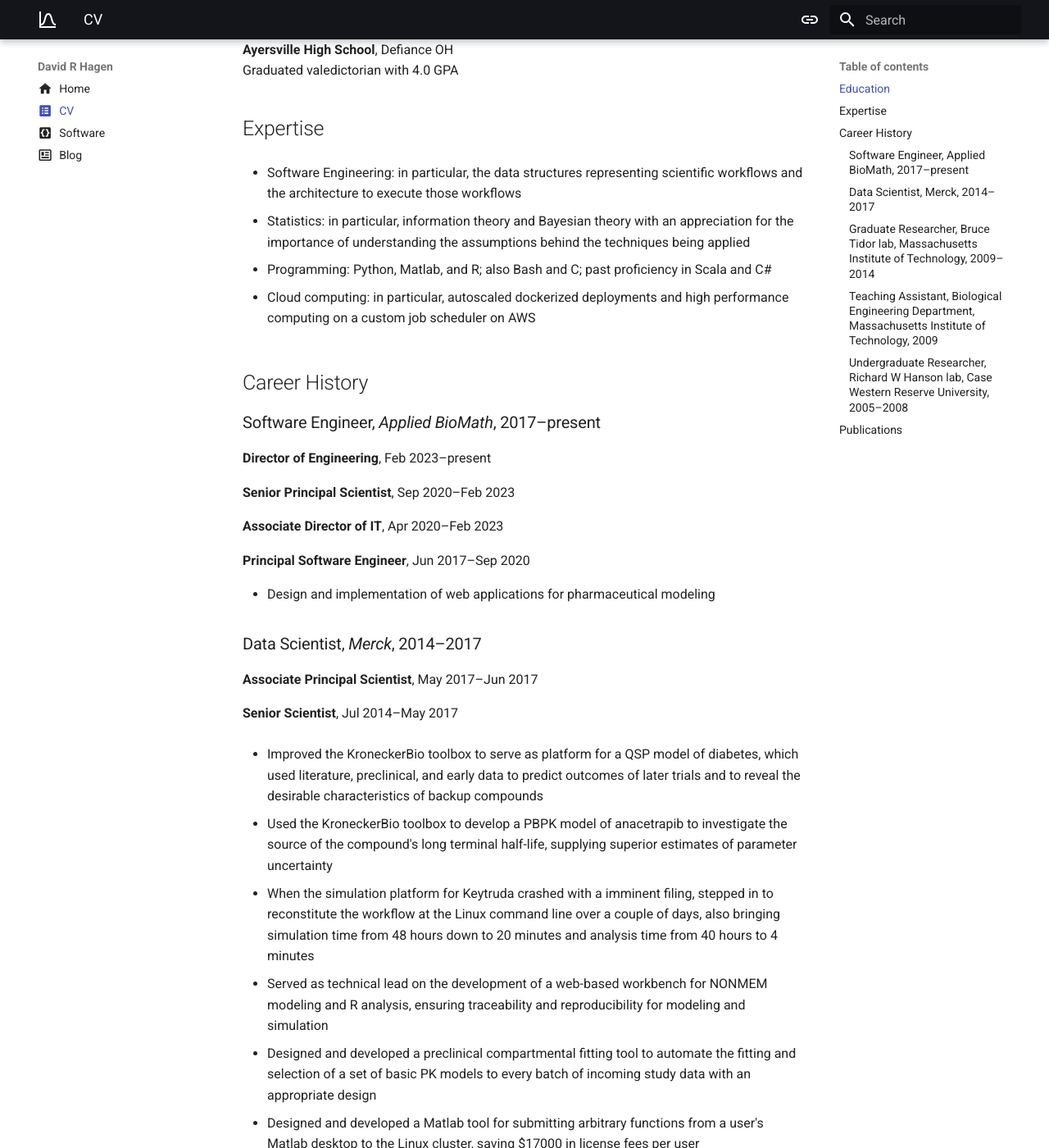
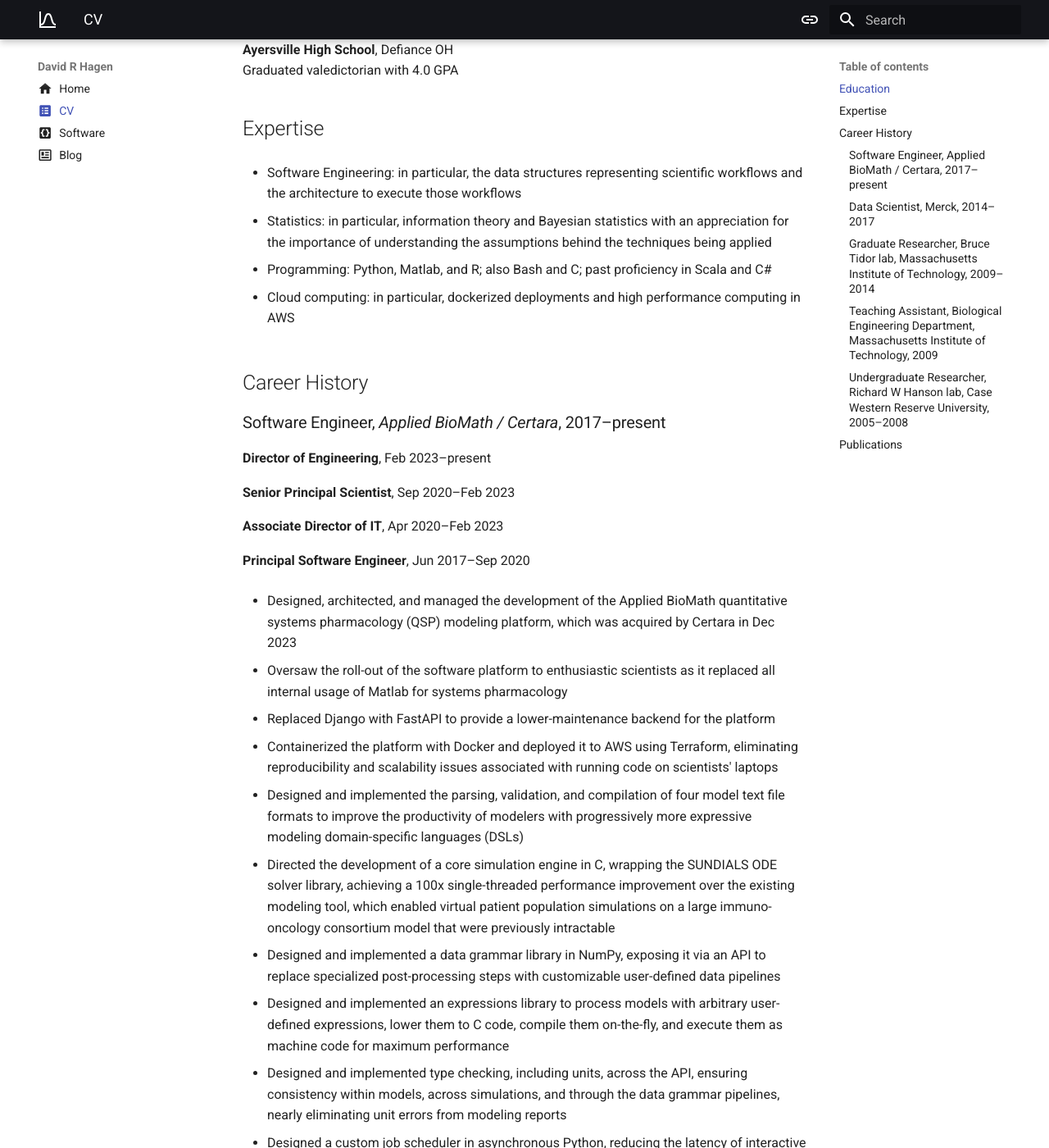
Before and after one commit to drhagen/drhagen.com, an MkDocs documentation site: the page built from docs/cv.md, in a window 1280 px wide and 1400 px high, scrolled down 343 px. Shown: the whole window at 82% size. Built offline with MkDocs 1.6.1 and Material for MkDocs 9.7.7, drawn with Linux system fonts in a browser that asks for light colours; some of the changed text lies outside the part shown.

Commit message:
Add Applied BioMath experience

```diff
--- a/docs/cv.md
+++ b/docs/cv.md
@@ -20,15 +20,15 @@
 
 - Software Engineering: in particular, the data structures representing scientific workflows and the architecture to execute those workflows
 
-- Statistics: in particular, information theory and Bayesian theory with an appreciation for the importance of understanding the assumptions behind the techniques being applied
+- Statistics: in particular, information theory and Bayesian statistics with an appreciation for the importance of understanding the assumptions behind the techniques being applied
 
 - Programming: Python, Matlab, and R; also Bash and C; past proficiency in Scala and C#
 
-- Cloud computing: in particular, autoscaled dockerized deployments and high performance computing on a custom job scheduler on AWS
+- Cloud computing: in particular, dockerized deployments and high performance computing in AWS
 
 ## Career History
 
-### Software Engineer, *Applied BioMath*, 2017–present
+### Software Engineer, *Applied BioMath / Certara*, 2017–present
 
 **Director of Engineering**, Feb 2023–present
 
@@ -38,7 +38,25 @@
 
 **Principal Software Engineer**, Jun 2017–Sep 2020
 
-- Design and implementation of web applications for pharmaceutical modeling
+- Designed, architected, and managed the development of the Applied BioMath quantitative systems pharmacology (QSP) modeling platform, which was acquired by Certara in Dec 2023
+
+- Oversaw the roll-out of the software platform to enthusiastic scientists as it replaced all internal usage of Matlab for systems pharmacology
+
+- Replaced Django with FastAPI to provide a lower-maintenance backend for the platform
+
+- Containerized the platform with Docker and deployed it to AWS using Terraform, eliminating reproducibility and scalability issues associated with running code on scientists' laptops
+
+- Designed and implemented the parsing, validation, and compilation of four model text file formats to improve the productivity of modelers with progressively more expressive modeling domain-specific languages (DSLs)
+
+- Directed the development of a core simulation engine in C, wrapping the SUNDIALS ODE solver library, achieving a 100x single-threaded performance improvement over the existing modeling tool, which enabled virtual patient population simulations on a large immuno-oncology consortium model that were previously intractable
+
+- Designed and implemented a data grammar library in NumPy, exposing it via an API to replace specialized post-processing steps with customizable user-defined data pipelines
+
+- Designed and implemented an expressions library to process models with arbitrary user-defined expressions, lower them to C code, compile them on-the-fly, and execute them as machine code for maximum performance
+
+- Designed and implemented type checking, including units, across the API, ensuring consistency within models, across simulations, and through the data grammar pipelines, nearly eliminating unit errors from modeling reports
+
+- Designed a custom job scheduler in asynchronous Python, reducing the latency of interactive jobs by 20x over Celery/Rabbit
 
 ### Data Scientist, *Merck*, 2014–2017
 
```
